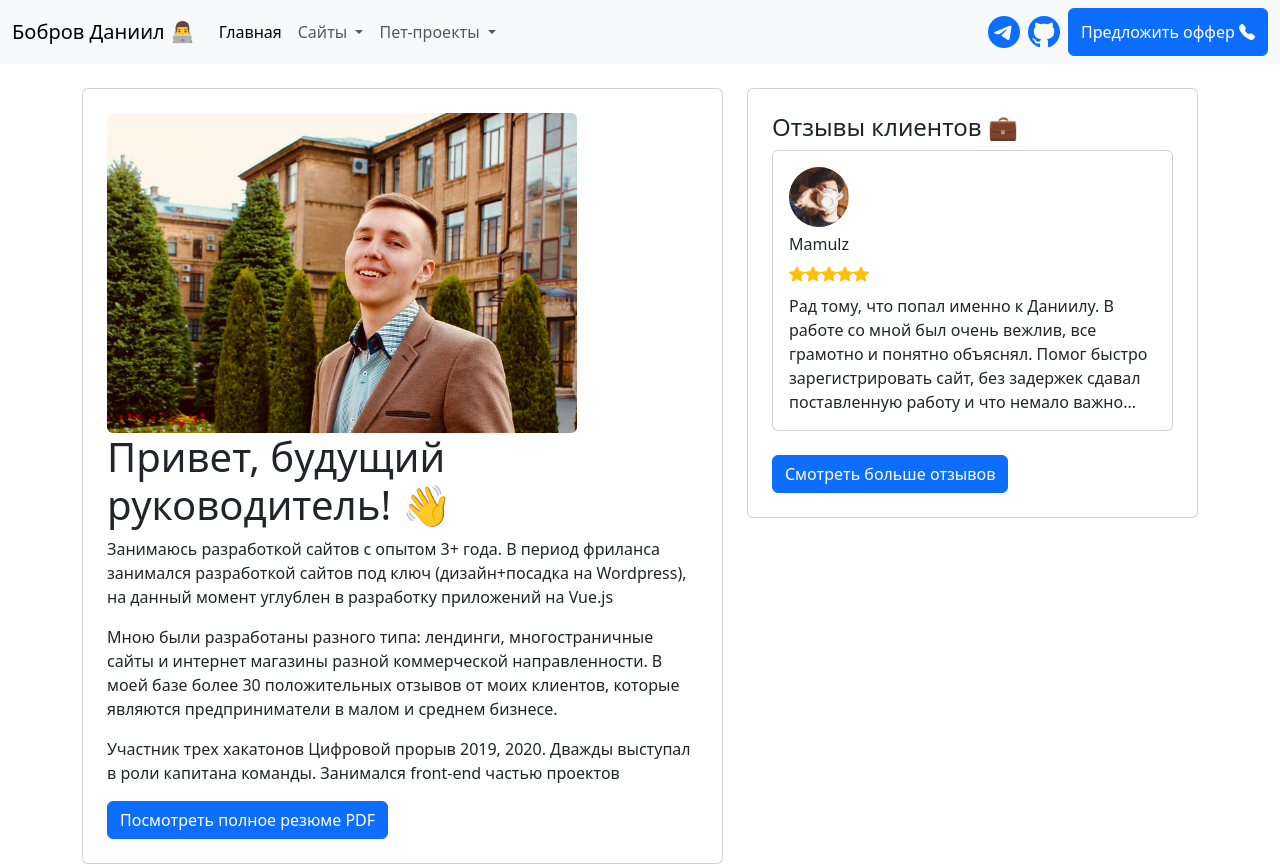
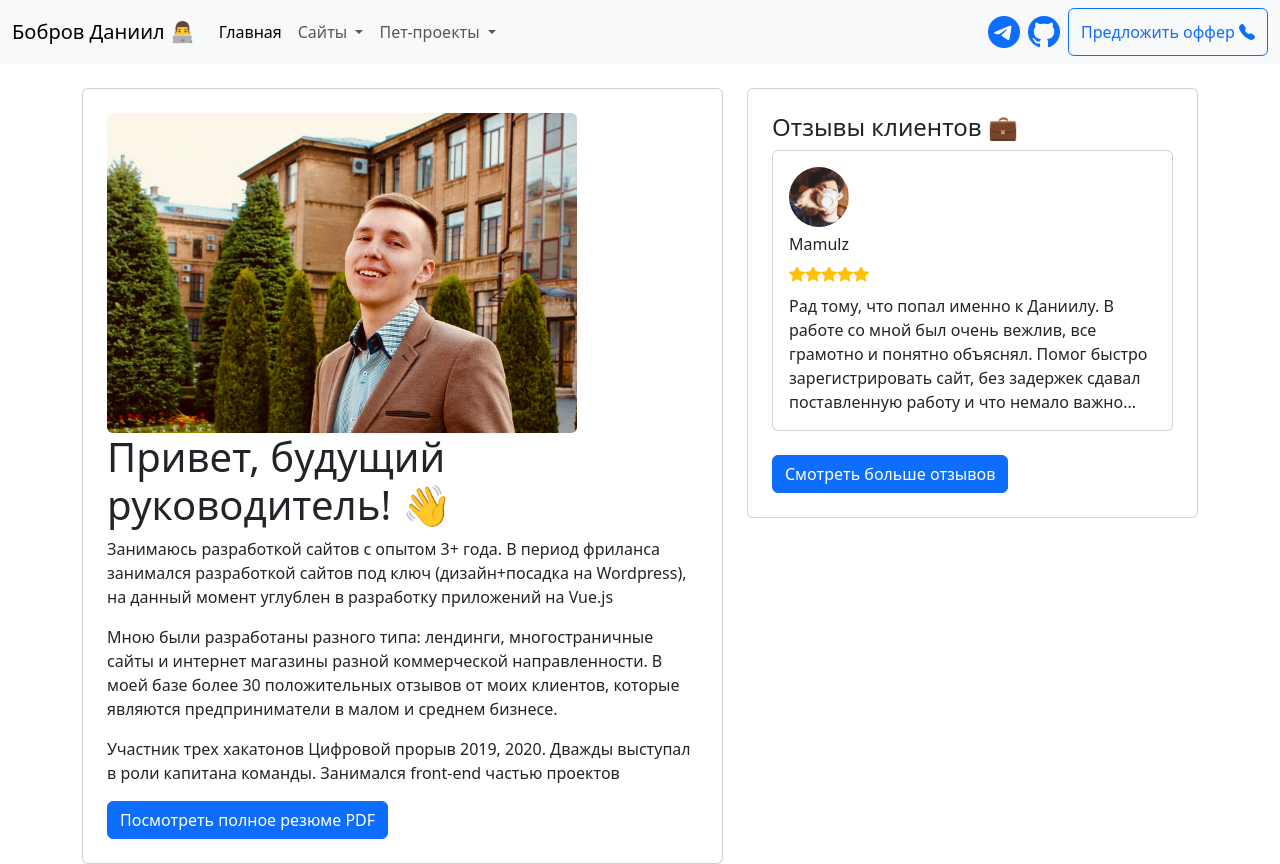
Before and after one commit to bobrov-site/portfolio, a Vue app: page / in a window 1280 px wide. Built offline with nearby package versions, Linux system fonts and the light colour scheme.

Commit message:
add outline button in navbar

```diff
--- a/src/components/Navbar-header.vue
+++ b/src/components/Navbar-header.vue
@@ -78,7 +78,7 @@
             <a class="link-icon" href="https://github.com/bobrov-site" target="_blank">
               <i class="bi bi-github me-2"></i>
             </a>
-            <button @click="callMe()" type="button" class="btn btn-primary">
+            <button @click="callMe()" type="button" class="btn btn-outline-primary">
               Предложить оффер
               <i class="bi bi-telephone-fill"></i>
             </button>
```
